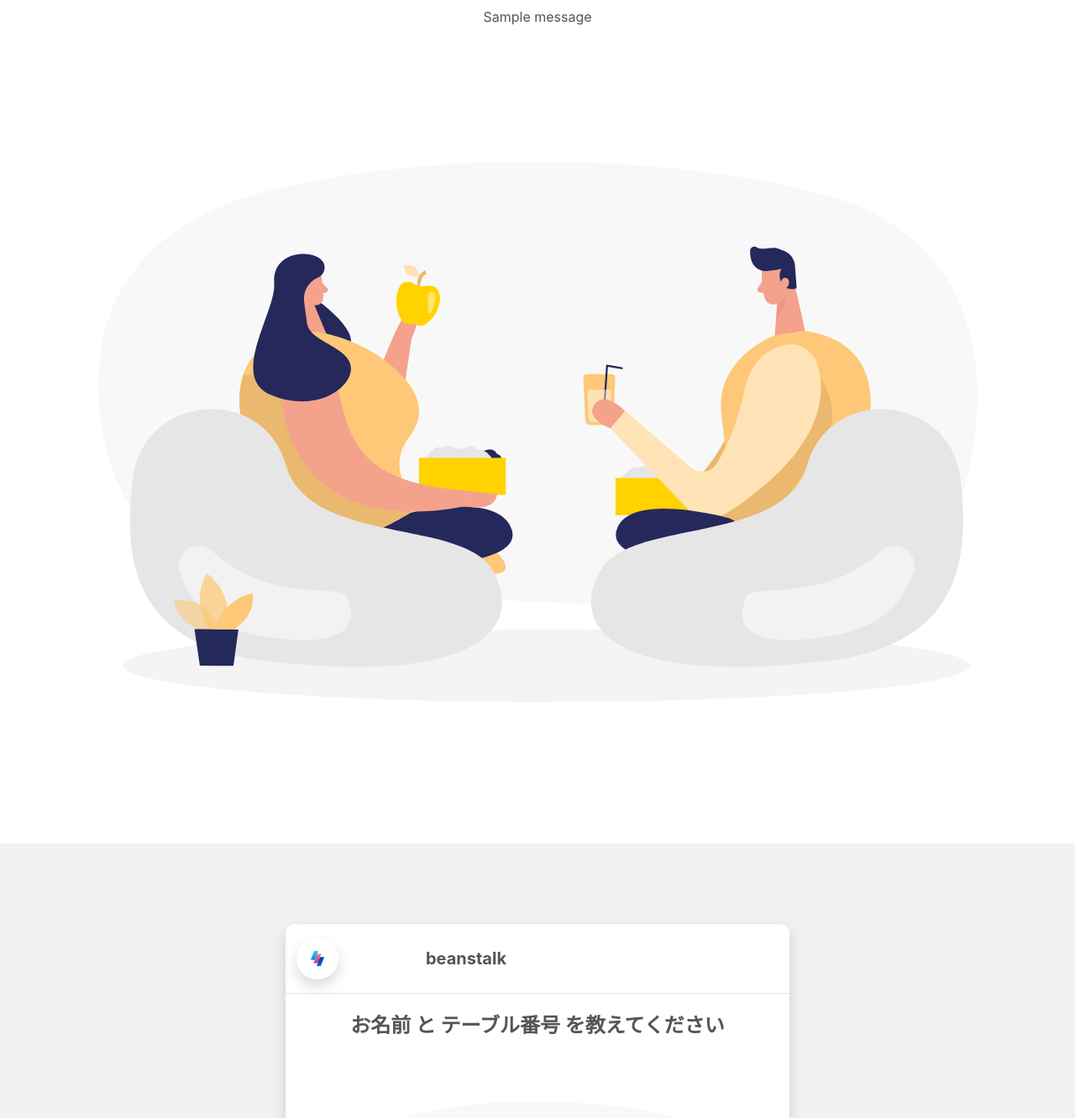
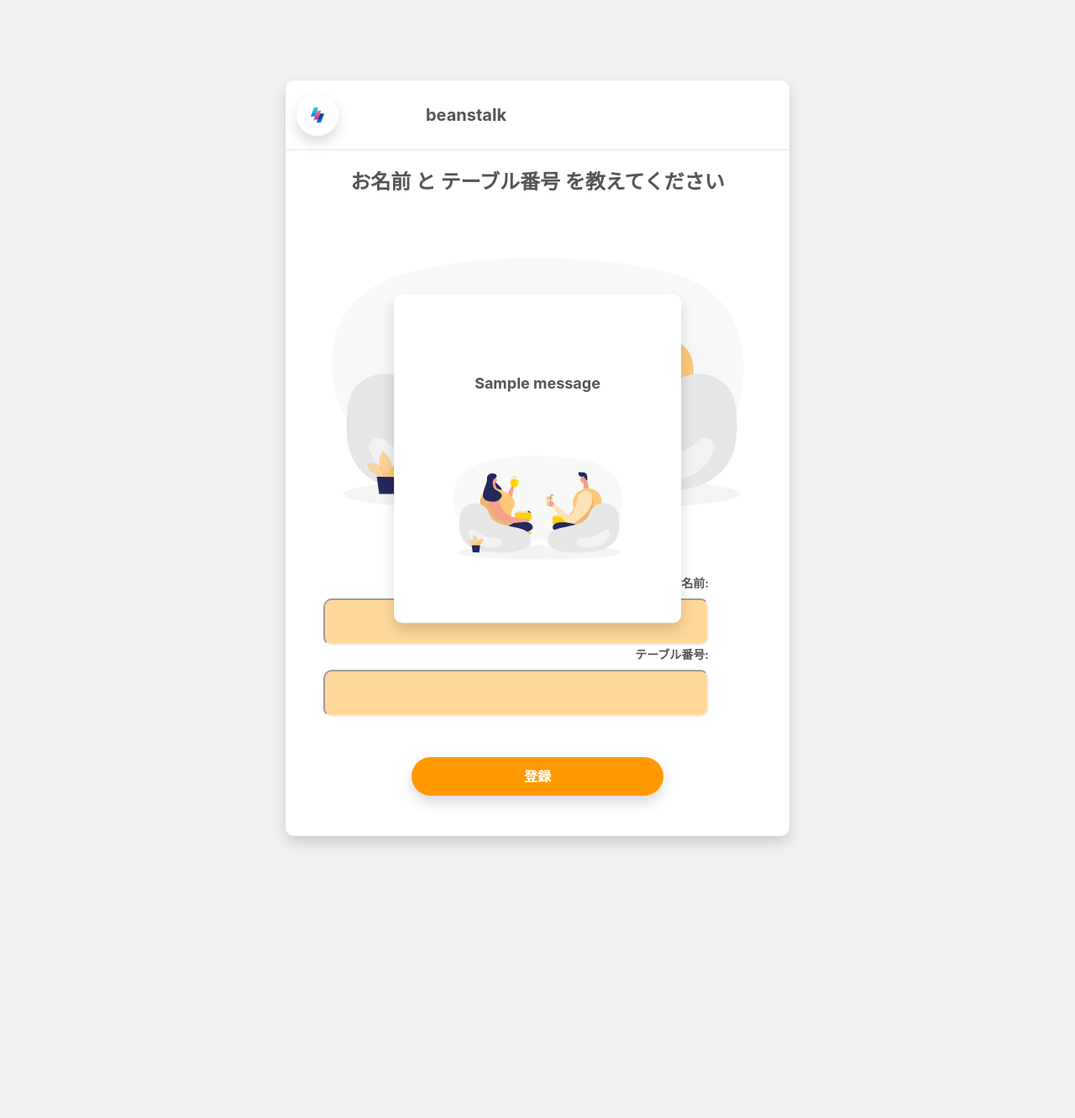
Before and after one commit to shin-carpediem/Beanstalk, a Django app: page / in a window 1280 px wide. Shown: the top 1332 px of the page at 84% size. After the commit the page ends 1007 px from the top, so only its background shows below. Run offline with Django 3.2, Linux system fonts and the light colour scheme; data comes from the database, SQL or seed files in the repository; both versions use the stored data as it was after the commit; tables that the repository leaves empty hold one stand-in row (values such as "Sample post"); one stand-in notice (Sample message) is shown; some libraries are stand-ins or nearby versions.

Commit message:
complete customer side

```diff
--- a/customer/views.py
+++ b/customer/views.py
@@ -69,9 +69,6 @@ def menu(request):
         restaurant = User.objects.get(id=1)
     restaurant_name = restaurant.name
 
-    name = request.POST.get('name')
-    table = request.POST.get('table')
-
     session = Session.objects.get(pk=request.session.session_key)
     user = nonLoginUser.objects.get(session=session)
 
@@ -82,8 +79,6 @@ def menu(request):
     menus = Menu.objects.filter(category=first_category).order_by('-id')
 
     ctx = {
-        'name': name,
-        'table': table,
         'restaurant_name': restaurant_name,
         'table_num': table_num,
         'categories': categories,
@@ -197,10 +192,23 @@ def cart_detail(request, menu_id):
 
 
 def order(request):
+
     try:
-        session = Session.objects.get(pk=request.session.session_key)
-        user = nonLoginUser.objects.get(session=session)
+        restaurant = User.objects.get(id=2)
+    except:
+        restaurant = User.objects.get(id=1)
+    restaurant_name = restaurant.name
 
+    session = Session.objects.get(pk=request.session.session_key)
+    user = nonLoginUser.objects.get(session=session)
+
+    table_num = user.table
+
+    categories = Category.objects.all().order_by('id')
+    first_category = Category(id=2)
+    menus = Menu.objects.filter(category=first_category).order_by('-id')
+
+    try:
         from .models import Cart, Order
         users_cart = Cart.objects.filter(customer=user).order_by('-id')
 
@@ -213,14 +221,20 @@ def order(request):
         # コピーし終わったcartは削除
         users_cart.delete()
 
-        messages.success(
-            request, f"注文を承りました。今しばらくお待ちください"
-        )
+    except:
+        # None
+        print("None")
 
-    except:
-        None
+    ctx = {
+        'restaurant_name': restaurant_name,
+        'table_num': table_num,
+        'categories': categories,
+        'menus': menus,
+    }
 
-        return redirect('customer:menu')
+    messages.success(request, f"注文を承りました。今しばらくお待ちください")
+
+    return render(request, 'customer/menu.html', ctx)
 
 
 def history(request):
--- a/static/css/main.scss
+++ b/static/css/main.scss
@@ -242,6 +242,23 @@ a {
   background-color: $yellow;
 }
 
+.full__wrapper {
+  position: relative;
+  .mess-box {
+    max-width: 550px;
+    min-width: 335px;
+    position: absolute;
+    z-index: 100000;
+    top: 50%;
+    left: 50%;
+    -ms-transform: translate(-50%,-50%);
+    -webkit-transform: translate(-50%,-50%);
+    transform: translate(-50%,-50%);
+    border-radius: 10px;
+    background-color: $white;
+  }
+}
+
 // restaurant
 .wrapper {
   min-height: 100vh;
@@ -282,7 +299,7 @@ section.header {
 .board__customer {
   section.header__customer {
     .clipboard {
-      transform: scale(2);
+      transform: scale(2.8);
     }
   }
   .choose-table {
--- a/templates/base.html
+++ b/templates/base.html
@@ -23,12 +23,18 @@
 </head>
 
 <body>
-  <div class="w-100">
+
+  <div class="w-100 full__wrapper">
     <!-- messages -->
     {% for message in messages %}
-      <div class="message-{{ message.tags }} text-center py-2">
-        {{ message }}
-        <img class="mx-auto" src="{% static 'img/customer/table.svg' %}" alt="Table">
+      <div class="message-{{ message.tags }} mx-auto text-center mess-box shadow success message-dismissible">
+        <!-- <button type="button" class="p-3 close text-right" data-dismiss="success" aria-hidden="true">
+          &times;
+        </button> -->
+        <div class="p-5">
+          <h4 class="text__bold text__large p-5">{{ message }}</h4>
+          <img height=178 class="mx-auto" src="{% static 'img/customer/table.svg' %}" alt="Table">
+        </div>
       </div>
     {% endfor %}
 
--- a/templates/customer/cart.html
+++ b/templates/customer/cart.html
@@ -17,9 +17,9 @@
     {% endfor %}
   </div>
 
-  <form action="{% url 'customer:menu' %}" method="POST">{% csrf_token %}
+  <form action="{% url 'customer:order' %}" method="POST">{% csrf_token %}
     <!-- hidden -->
-    <input style="display: none;" type="text" name="menu_id" value="{{ menu.id }}">
+    <!-- <input style="display: none;" type="text" name="menu_id" value="{{ menu.id }}"> -->
     <button class="btn btn__orange btn__fixed shadow">注文</button>
   </form>
 </section>
```
Also changed, not shown: static/css/main.css (+19 -2 lines), db.sqlite3, static/css/main.min.css, 1 other file.
